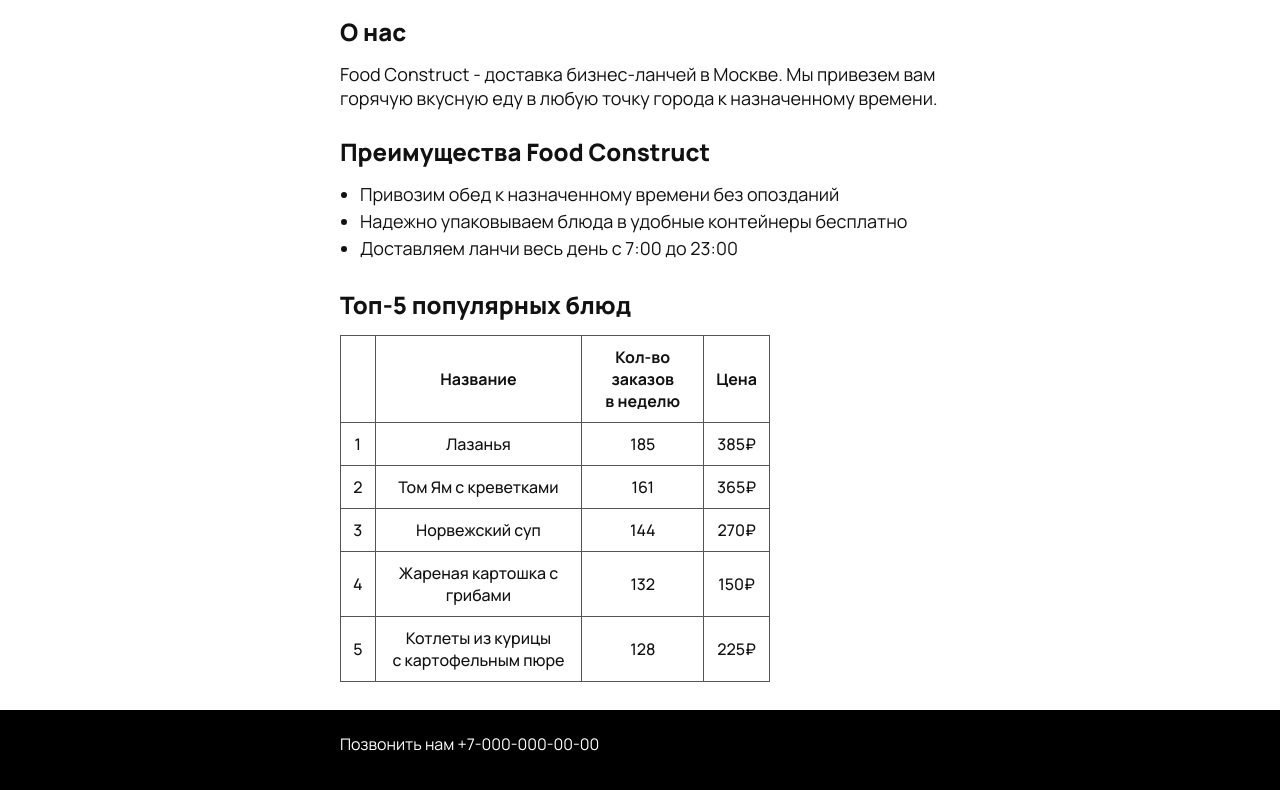
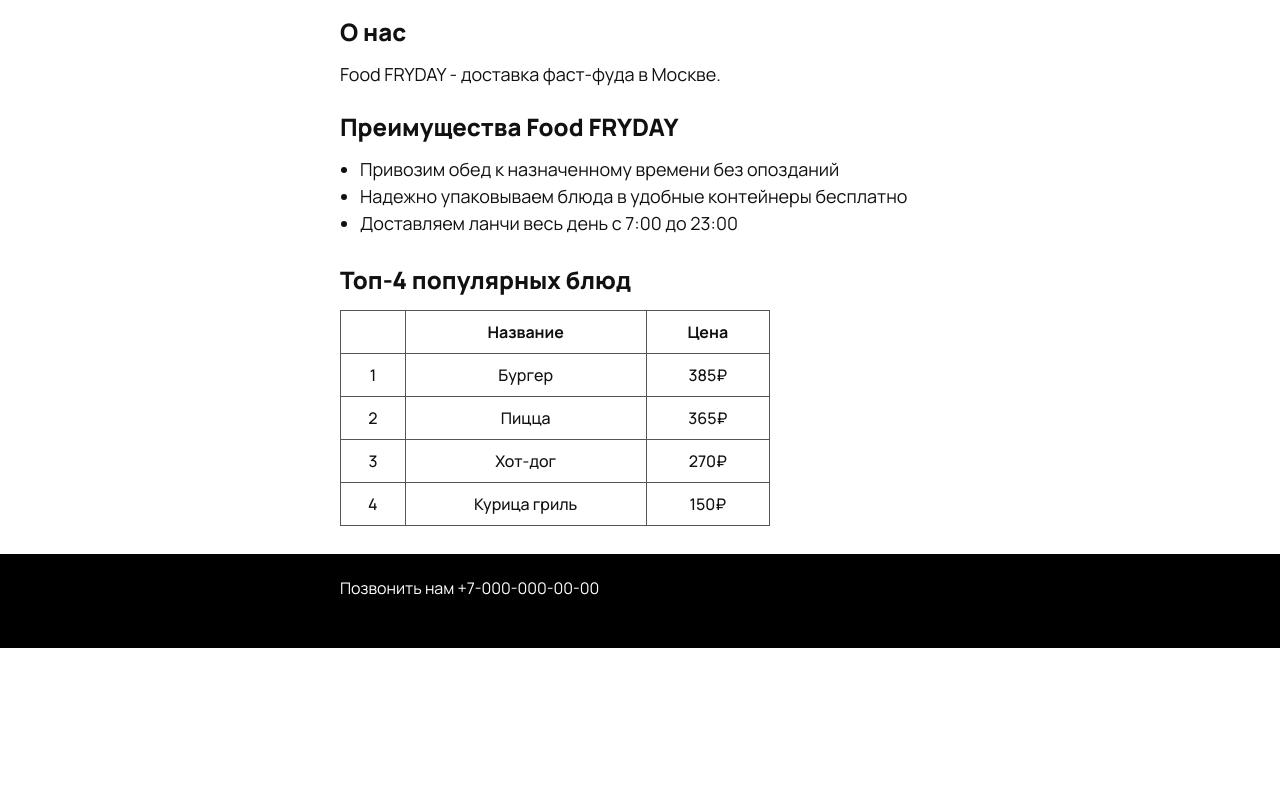
Before and after one commit to 6Vordag9/WebTehnology, a plain HTML site: page index.html in a window 1280 px wide. Shown: the part 594-1384 px from the top of the page. After the commit the page ends 1242 px from the top, so only its background shows below. Drawn offline with Linux system fonts and the light colour scheme.

Commit message:
Update index

```diff
--- a/index.html
+++ b/index.html
@@ -3,7 +3,7 @@
 <head>
   <meta charset="UTF-8">
   <meta name="viewport" content="width=device-width, initial-scale=1.0">
-  <meta name="description" content="Food FRYDAY — доставка блюд от знаменитого шева по Москве.">
+  <meta name="description" content="Food FRYDAY — доставка фаст-фуда от знаменитого шева по Москве.">
   <title>Food FRYDAY</title>
   <link rel="preconnect" href="https://fonts.googleapis.com">
   <link rel="preconnect" href="https://fonts.gstatic.com" crossorigin>
@@ -16,7 +16,7 @@
       <h1>Food FRYDAY</h1>
       <nav>
         <a href="#about">О нас</a>
-        <a href="#lunch">Собрать ланч</a>
+        <a href="#lunch">Собрать заказ</a>
         <a href="#orders">Заказы</a>
         <a href="#contacts">Контакты</a>
       </nav>
@@ -25,16 +25,16 @@
 
   <main class="container">
     <section class="hero-image">
-      <img src="https://chefrestoran.ru/wp-content/uploads/2025/02/IMG_0362-Uluchsheno-NR-2-819x1024.jpg" alt="Блюда для бизнес-ланча" width="1200" height="800" loading="lazy">
+      <img src="https://chefrestoran.ru/wp-content/uploads/2025/02/IMG_0362-Uluchsheno-NR-2-819x1024.jpg" alt="Блюда для заказа" width="1200" height="800" loading="lazy">
     </section>
 
     <section id="about" class="content-section">
       <h2>О нас</h2>
-      <p>Food Construct - доставка бизнес-ланчей в Москве. Мы привезем вам горячую вкусную еду в любую точку города к назначенному времени.</p>
+      <p>Food FRYDAY - доставка фаст-фуда в Москве.</p>
     </section>
 
     <section id="lunch" class="content-section">
-      <h2>Преимущества Food Construct</h2>
+      <h2>Преимущества Food FRYDAY</h2>
       <ul>
         <li>Привозим обед к назначенному времени без опозданий</li>
         <li>Надежно упаковываем блюда в удобные контейнеры бесплатно</li>
@@ -43,46 +43,35 @@
     </section>
 
     <section id="orders" class="content-section">
-      <h2>Топ-5 популярных блюд</h2>
+      <h2>Топ-4 популярных блюд</h2>
       <table>
         <thead>
           <tr>
             <th></th>
             <th>Название</th>
-            <th>Кол-во заказов<br>в неделю</th>
             <th>Цена</th>
           </tr>
         </thead>
         <tbody>
           <tr>
             <td>1</td>
-            <td>Лазанья</td>
-            <td>185</td>
+            <td>Бургер</td>
             <td>385₽</td>
           </tr>
           <tr>
             <td>2</td>
-            <td>Том Ям с креветками</td>
-            <td>161</td>
+            <td>Пицца</td>
             <td>365₽</td>
           </tr>
           <tr>
             <td>3</td>
-            <td>Норвежский суп</td>
-            <td>144</td>
+            <td>Хот-дог</td>
             <td>270₽</td>
           </tr>
           <tr>
             <td>4</td>
-            <td>Жареная картошка с грибами</td>
-            <td>132</td>
+            <td>Курица гриль</td>
             <td>150₽</td>
-          </tr>
-          <tr>
-            <td>5</td>
-            <td>Котлеты из курицы<br>с картофельным пюре</td>
-            <td>128</td>
-            <td>225₽</td>
           </tr>
         </tbody>
       </table>
```
